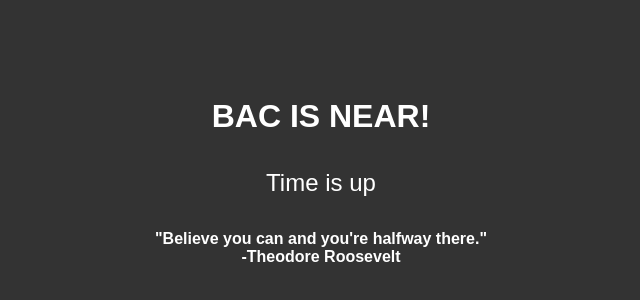
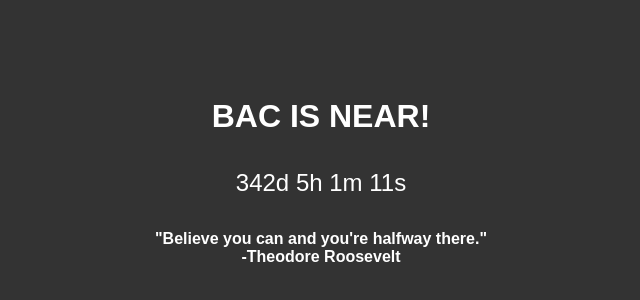
Before and after one commit to Untitled-Master/BAC-Exam-Countdown-, a plain HTML site: page index.html in a window 1280 px wide. Shown: the part 214-514 px from the top of the page, without its empty margins (319-959 px from the left). Drawn offline with Linux system fonts and the light colour scheme.

Commit message:
Update index.html

```diff
--- a/index.html
+++ b/index.html
@@ -67,7 +67,7 @@
     </style>
     <script>
         // Set the date we're counting down to
-        var countDownDate = new Date("Jun 09, 2024 08:00:00").getTime();
+        var countDownDate = new Date("Jun 10, 2025 08:00:00").getTime();
 
         // Update the count down every 1 second
         var x = setInterval(function() {
```
